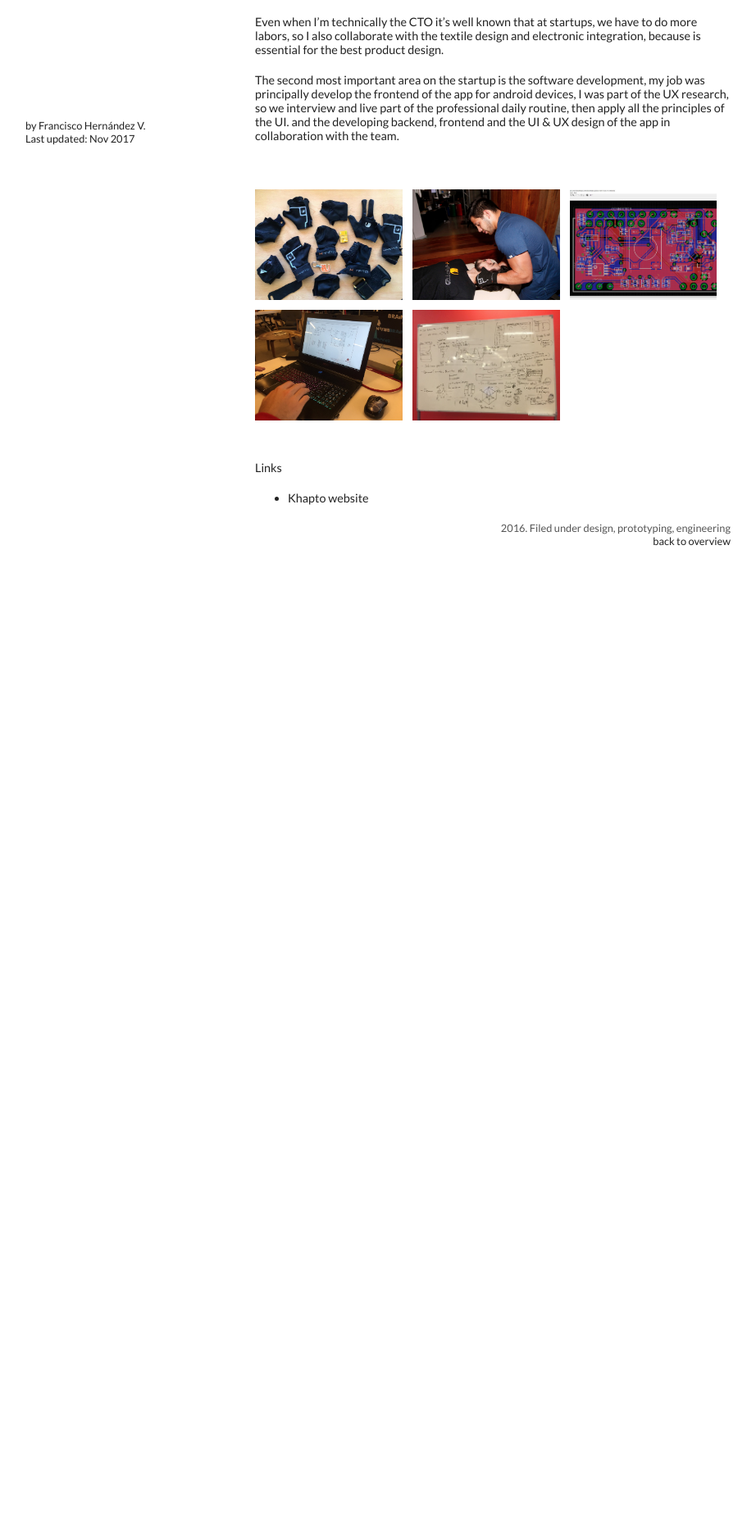
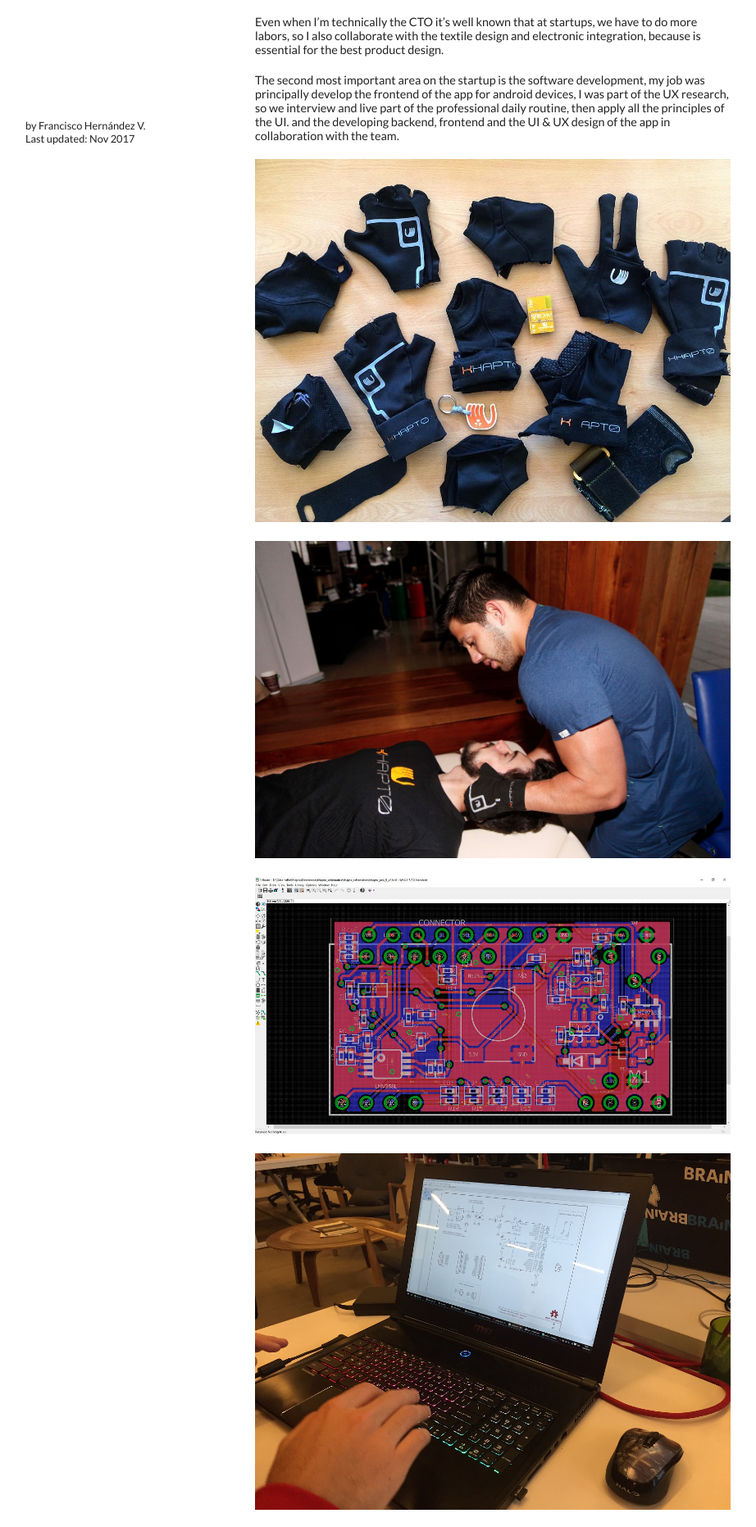
Before and after one commit to fthernan/fthernan.github.io, a Jekyll site: the page built from _portfolio/khapto.md, in a window 1280 px wide. Shown: the part 673-2536 px from the top of the page at 82% size, without its empty margins (179-1101 px from the left). Built offline with Jekyll 4.4.1, drawn with Linux system fonts in a browser that asks for light colours; nearby versions of some CDN libraries; before the commit the page ends 1399 px from its top, so only the background shows below that.

Commit message:
khapto img gallery added

```diff
--- a/_portfolio/khapto.md
+++ b/_portfolio/khapto.md
@@ -7,6 +7,7 @@ thumbsize: 2
 tags: [design, prototyping, engineering]
 ---
 # #Khapto
+
 
 ![Logo Khapto](images/khapto/thumb.jpg)
 
@@ -23,15 +24,15 @@ Even when I’m technically the CTO it’s well known that at startups, we have
 The second most important area on the startup is the software development, my job was principally develop the frontend of the app for android devices, I was part of the UX research, so we interview and live part of the professional daily routine, then apply all the principles of the UI.
 and the developing backend, frontend and the UI & UX design of the app in collaboration with the team.
 
-&nbsp;
-<div class="lightbox_container">
-	{% lightbox images/khapto/img00.jpg --thumb="images/khapto/img00.jpg" --data="khapto_image_set" --title="Khaptos" %}
-	{% lightbox images/khapto/img01.jpg --thumb="images/khapto/img01.jpg" --data="khapto_image_set" --title="Using Khapto" %}
-	{% lightbox images/khapto/img02.jpg --thumb="images/khapto/img02.jpg" --data="khapto_image_set" --title="Designing the PCB" %}
-	{% lightbox images/khapto/img03.jpg --thumb="images/khapto/img03.jpg" --data="khapto_image_set" --title="Working with the schematics" %}
-	{% lightbox images/khapto/img04.jpg --thumb="images/khapto/img04.jpg" --data="khapto_image_set" --title="Designing the app" %}
-</div>
-&nbsp;
+![Image 0](images/khapto/img00.jpg)
+
+![Image 1](images/khapto/img01.jpg)
+
+![Image 2](images/khapto/img02.jpg)
+
+![Image 3](images/khapto/img03.jpg)
+
+![Image 4](images/khapto/img04.jpg)
 
 Links
 - [Khapto website](http://khapto.com)
```
